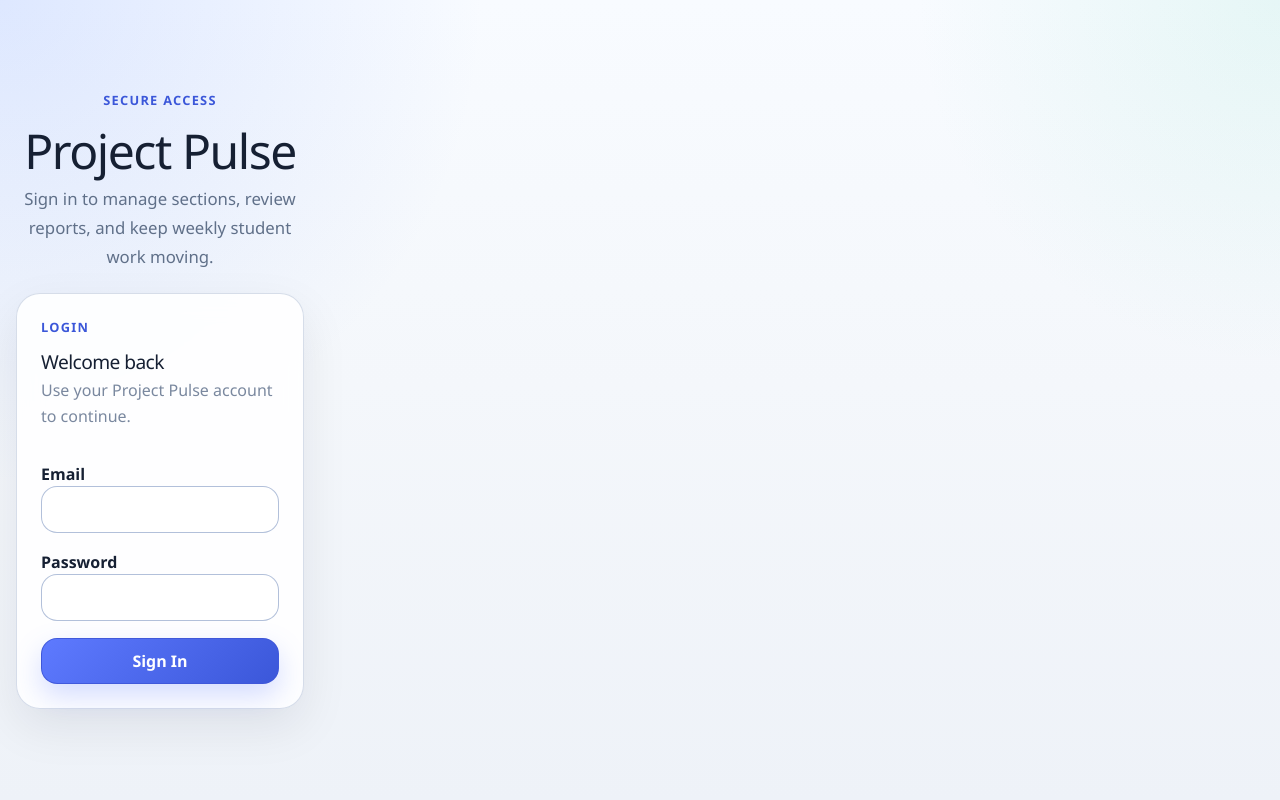
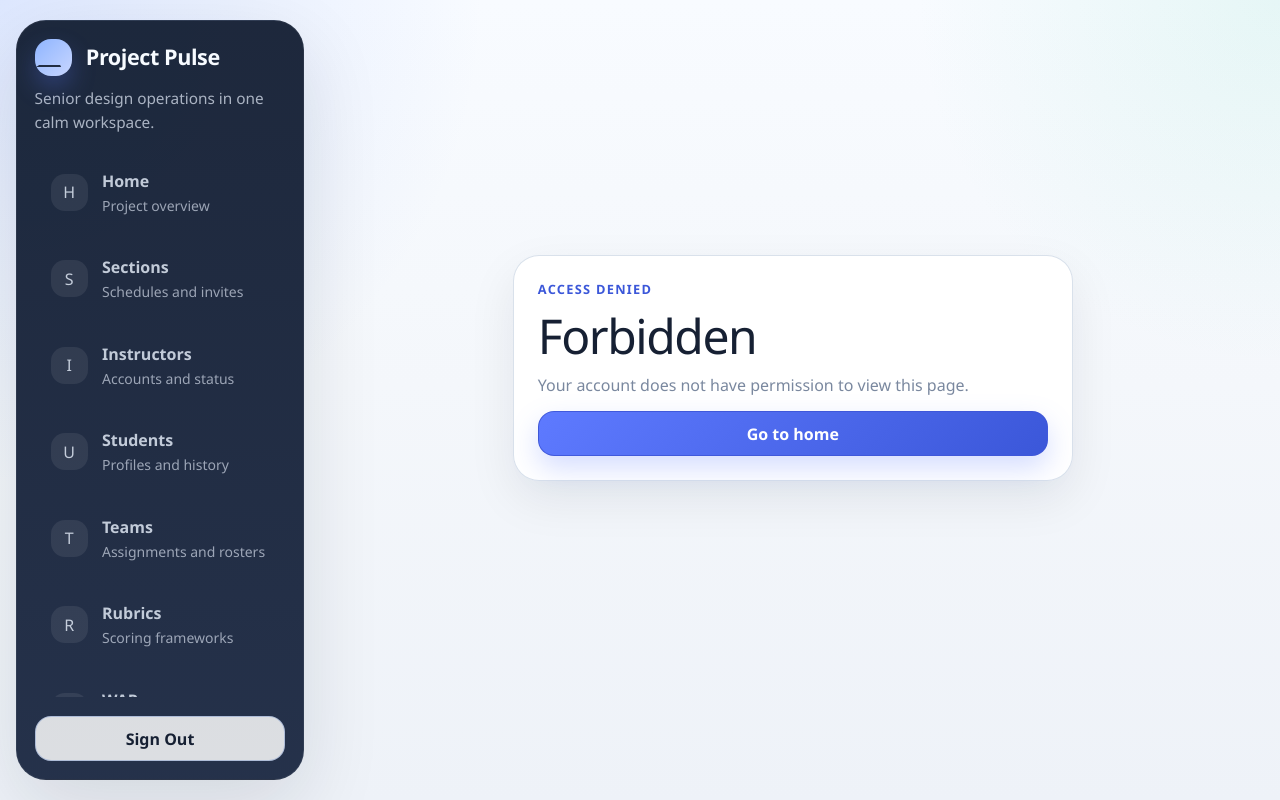
Before and after one commit to flg2105/WebTechProjectDjTeeFrancisco, a Vue app in the folder frontend/: page /forbidden in a window 1280 px wide. Before the commit this address led to /login. Built offline with nearby package versions, Linux system fonts and the light colour scheme; no server answers.

Commit message:
Fix instructor nav and authorization

```diff
--- a/frontend/src/features/home/InstructorHomeView.vue
+++ b/frontend/src/features/home/InstructorHomeView.vue
@@ -43,8 +43,6 @@ import { RouterLink } from 'vue-router'
 const quickLinks = [
   { to: '/teams', label: 'Teams', kicker: 'Rosters', description: 'View teams and student assignments.' },
   { to: '/students', label: 'Students', kicker: 'Profiles', description: 'Find students and review participation.' },
-  { to: '/war', label: 'WAR', kicker: 'Weekly', description: 'Generate and review weekly activity reports.' },
-  { to: '/peer-eval', label: 'Peer Eval', kicker: 'Scoring', description: 'Review student submissions and reports.' },
-  { to: '/reports', label: 'Reports', kicker: 'Export', description: 'Generate section-level reporting exports.' }
+  { to: '/reports', label: 'Reports', kicker: 'WAR + Peer Eval', description: 'Generate WAR and peer-evaluation reports.' }
 ]
 </script>
--- a/frontend/src/features/reports/ReportsView.vue
+++ b/frontend/src/features/reports/ReportsView.vue
@@ -341,7 +341,7 @@ async function loadContext() {
     const [sectionsResult, teamsResult, studentsResult] = await Promise.all([
       sectionsService.findAll(),
       teamsService.findAll(),
-      usersService.findAll('STUDENT')
+      usersService.findStudents()
     ])
     sections.value = sectionsResult.data || []
     teams.value = teamsResult.data || []
--- /dev/null
+++ b/frontend/src/features/system/ForbiddenView.vue
@@ -0,0 +1,42 @@
+<template>
+  <section class="page">
+    <div class="card">
+      <p class="eyebrow">Access denied</p>
+      <h1>Forbidden</h1>
+      <p class="helper">
+        Your account does not have permission to view this page.
+      </p>
+      <RouterLink class="primary-button" to="/">Go to home</RouterLink>
+    </div>
+  </section>
+</template>
+
+<script setup>
+import { RouterLink } from 'vue-router'
+</script>
+
+<style scoped>
+.page {
+  display: grid;
+  min-height: calc(100vh - 96px);
+  place-items: center;
+  padding: 1.5rem;
+}
+
+.card {
+  background: rgba(255, 255, 255, 0.94);
+  border: 1px solid rgba(208, 218, 230, 0.8);
+  border-radius: 26px;
+  box-shadow: 0 18px 48px rgba(15, 23, 42, 0.08);
+  display: grid;
+  gap: 0.75rem;
+  max-width: 560px;
+  padding: 1.5rem;
+  width: 100%;
+}
+
+.eyebrow,
+.helper {
+  margin: 0;
+}
+</style>
--- a/frontend/src/router/index.js
+++ b/frontend/src/router/index.js
@@ -14,10 +14,12 @@ import RubricsView from '../features/rubrics/RubricsView.vue'
 import WarView from '../features/war/WarView.vue'
 import PeerEvalView from '../features/peereval/PeerEvalView.vue'
 import ReportsView from '../features/reports/ReportsView.vue'
+import ForbiddenView from '../features/system/ForbiddenView.vue'
 
 const routes = [
   { path: '/login', name: 'login', component: LoginView, meta: { public: true } },
   { path: '/', name: 'home', component: HomeGateView },
+  { path: '/forbidden', name: 'forbidden', component: ForbiddenView, meta: { public: true } },
   { path: '/home/admin', name: 'adminHome', component: AdminHomeView, meta: { roles: ['ADMIN'] } },
   { path: '/home/instructor', name: 'instructorHome', component: InstructorHomeView, meta: { roles: ['INSTRUCTOR'] } },
   { path: '/home/student', name: 'studentHome', component: StudentHomeView, meta: { roles: ['STUDENT'] } },
@@ -26,8 +28,8 @@ const routes = [
   { path: '/students', name: 'students', component: StudentsView, meta: { roles: ['ADMIN', 'INSTRUCTOR'] } },
   { path: '/teams', name: 'teams', component: TeamsView, meta: { roles: ['ADMIN', 'INSTRUCTOR'] } },
   { path: '/rubrics', name: 'rubrics', component: RubricsView, meta: { roles: ['ADMIN'] } },
-  { path: '/war', name: 'war', component: WarView, meta: { roles: ['STUDENT', 'INSTRUCTOR'] } },
-  { path: '/peer-eval', name: 'peerEval', component: PeerEvalView, meta: { roles: ['STUDENT', 'INSTRUCTOR'] } },
+  { path: '/war', name: 'war', component: WarView, meta: { roles: ['STUDENT'] } },
+  { path: '/peer-eval', name: 'peerEval', component: PeerEvalView, meta: { roles: ['STUDENT'] } },
   { path: '/reports', name: 'reports', component: ReportsView, meta: { roles: ['INSTRUCTOR'] } }
 ]
 
@@ -53,7 +55,7 @@ router.beforeEach(async (to) => {
       await authSession.refreshCurrentUser()
     }
     if (to.meta.roles && !to.meta.roles.includes(authSession.currentUser?.role)) {
-      return { path: '/' }
+      return { path: '/forbidden', query: { from: to.fullPath } }
     }
     return true
   } catch {
--- a/frontend/src/shared/components/TopNav.vue
+++ b/frontend/src/shared/components/TopNav.vue
@@ -43,13 +43,13 @@ const router = useRouter()
 
 const navItems = [
   { to: '/', label: 'Home', caption: 'Project overview', icon: 'H', roles: ['ADMIN', 'INSTRUCTOR', 'STUDENT'] },
-  { to: '/sections', label: 'Sections', caption: 'Schedules and invites', icon: 'S', roles: ['ADMIN', 'INSTRUCTOR'] },
+  { to: '/sections', label: 'Sections', caption: 'Schedules and invites', icon: 'S', roles: ['ADMIN'] },
   { to: '/instructors', label: 'Instructors', caption: 'Accounts and status', icon: 'I', roles: ['ADMIN'] },
   { to: '/students', label: 'Students', caption: 'Profiles and history', icon: 'U', roles: ['ADMIN', 'INSTRUCTOR'] },
   { to: '/teams', label: 'Teams', caption: 'Assignments and rosters', icon: 'T', roles: ['ADMIN', 'INSTRUCTOR'] },
   { to: '/rubrics', label: 'Rubrics', caption: 'Scoring frameworks', icon: 'R', roles: ['ADMIN'] },
-  { to: '/war', label: 'WAR', caption: 'Weekly activity reports', icon: 'W', roles: ['STUDENT', 'INSTRUCTOR'] },
-  { to: '/peer-eval', label: 'Peer Eval', caption: 'Submissions and reports', icon: 'P', roles: ['STUDENT', 'INSTRUCTOR'] },
+  { to: '/war', label: 'WAR', caption: 'Weekly activity reports', icon: 'W', roles: ['STUDENT'] },
+  { to: '/peer-eval', label: 'Peer Eval', caption: 'Submissions and reports', icon: 'P', roles: ['STUDENT'] },
   { to: '/reports', label: 'Reports', caption: 'Instructor reporting', icon: 'R', roles: ['INSTRUCTOR'] }
 ]
 
```
